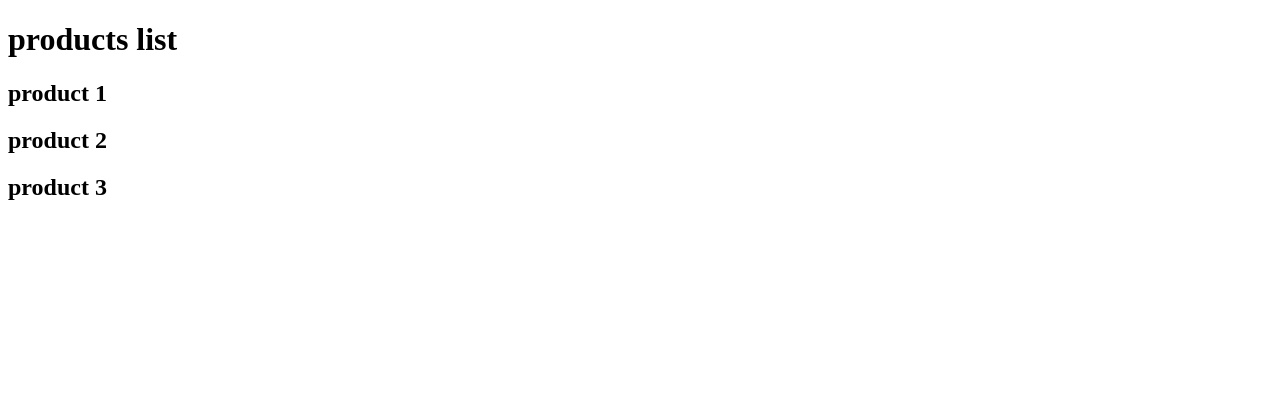
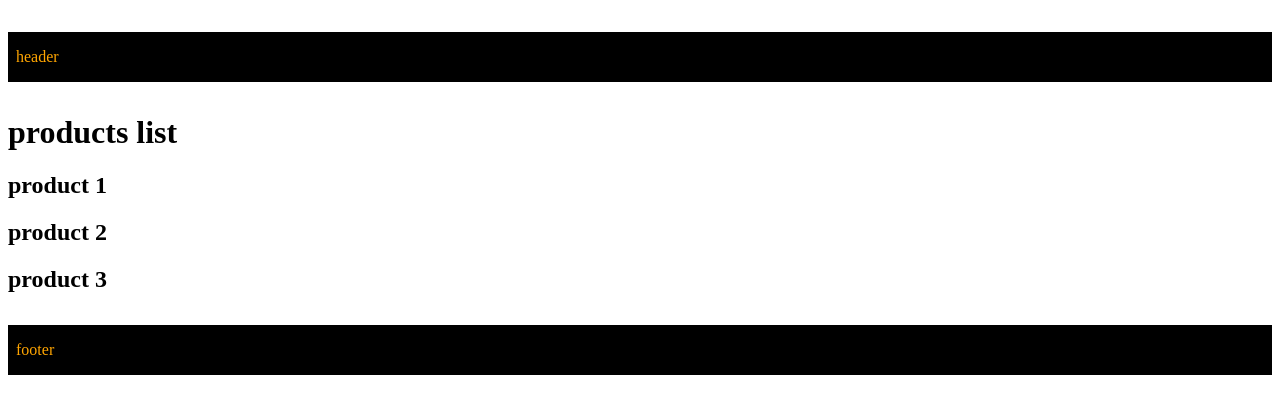
Before and after one commit to Sagarmallick/svelte-kit, a SvelteKit app: page /products in a window 1280 px wide. Shown: the top 414 px of the page. Built offline with nearby package versions, Linux system fonts and the light colour scheme.

Commit message:
(commit-9):add route layout by add in routes root folder +layout file and add slot tag which pretend to be a proxy of home page or a child

```diff
--- /dev/null
+++ b/src/routes/+layout.svelte
@@ -0,0 +1,13 @@
+<header class="header-section">header</header>
+<slot/>
+<footer class="footer-section">footer</footer>
+
+<style>
+.header-section ,.footer-section{
+    background-color: black;
+    color: orange;
+    margin: 2rem 0;
+    padding: 1rem 0.5rem;
+
+}
+</style>
```
